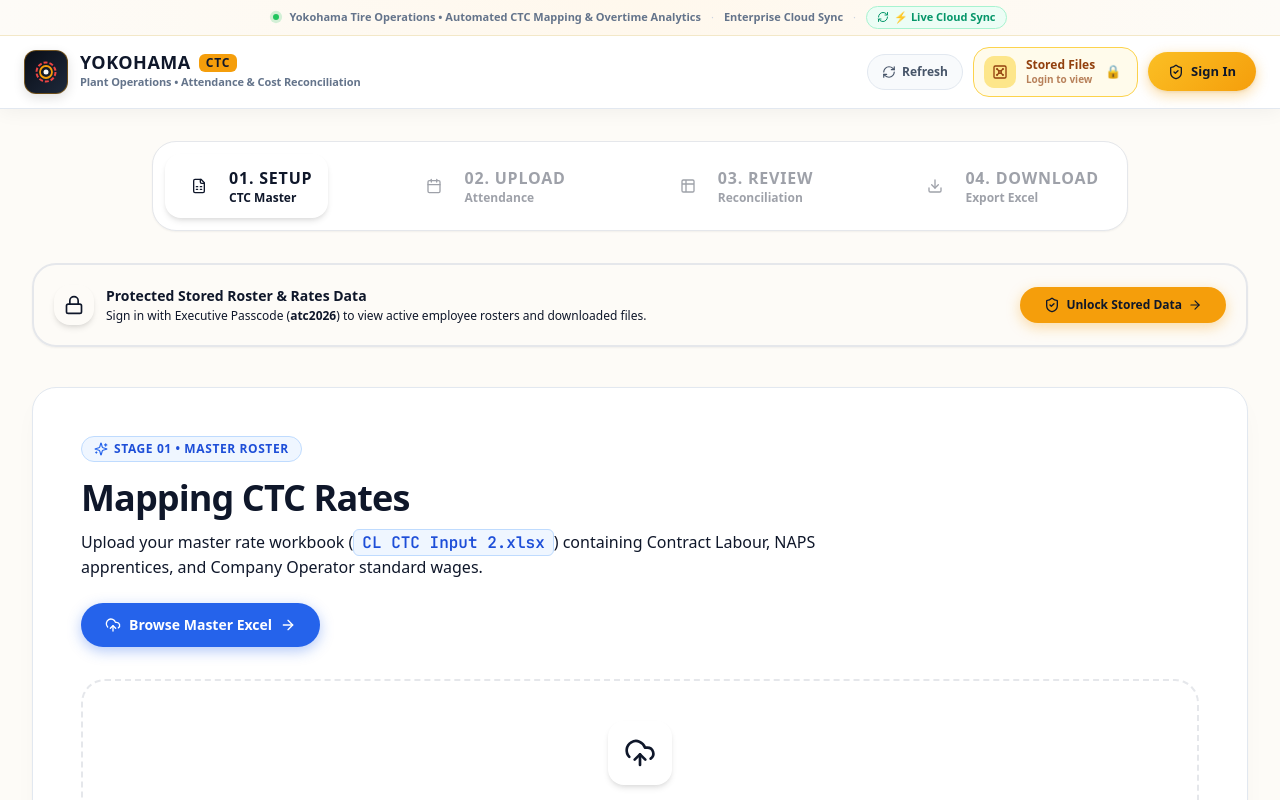
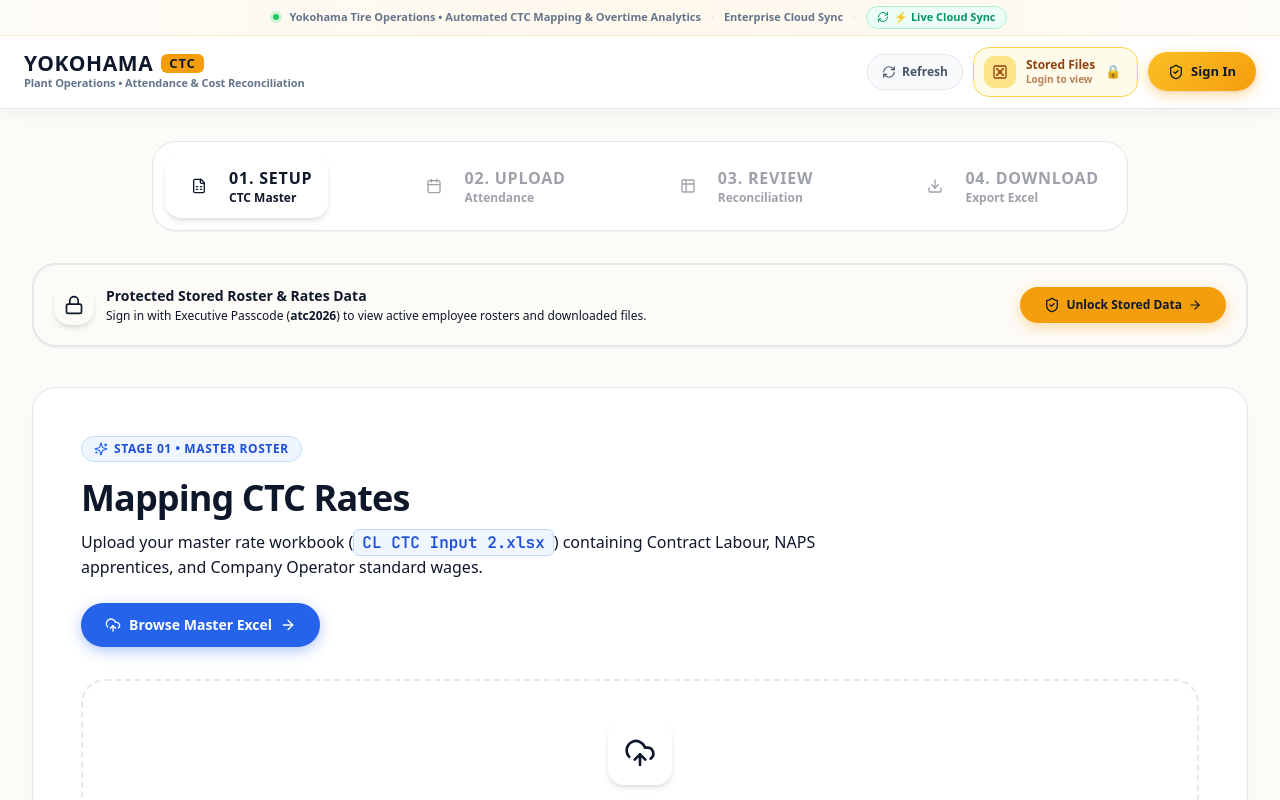
Before and after one commit to ReubenGeoffrey/Yokohama-ctc, a React (Vite) app: page / in a window 1280 px wide. Shown: the top 800 px of the page. Built offline with nearby package versions, Linux system fonts and the light colour scheme; no server answers.

Commit message:
design: remove logo symbol for clean, minimalist, high-end typography

```diff
--- a/src/components/Header.jsx
+++ b/src/components/Header.jsx
@@ -45,13 +45,6 @@
 
           {/* ── Brand ─────────────────────────── */}
           <div className="brand">
-            <div className="brand-logo">
-              <svg className="w-6 h-6" viewBox="0 0 24 24" fill="none" xmlns="http://www.w3.org/2000/svg">
-                <circle cx="12" cy="12" r="9.5" stroke="#ef4444" strokeWidth="2" strokeDasharray="4 2" />
-                <circle cx="12" cy="12" r="6" stroke="#f59e0b" strokeWidth="1.8" />
-                <circle cx="12" cy="12" r="2.5" fill="#f8fafc" />
-              </svg>
-            </div>
             <div className="brand-text">
               <h1 className="brand-name">
                 YOKOHAMA <span className="brand-accent">CTC</span>
--- a/src/index.css
+++ b/src/index.css
@@ -203,33 +203,24 @@
 }
 
 /* Brand */
-.brand { display: flex; align-items: center; gap: 12px; flex-shrink: 0; }
-.brand-logo {
-  position: relative;
-  width: 44px; height: 44px;
-  border-radius: 12px;
-  background: linear-gradient(135deg, #090d16 0%, #1e293b 100%);
-  border: 1.5px solid rgba(245, 158, 11, 0.4);
-  display: flex; align-items: center; justify-content: center;
-  box-shadow: 0 4px 12px rgba(0, 0, 0, 0.12);
-}
+.brand { display: flex; align-items: center; flex-shrink: 0; }
 .brand-text { display: flex; flex-direction: column; }
 .brand-name {
-  font-size: 18px;
+  font-size: 21px;
   font-weight: 900;
   color: #0f172a;
-  letter-spacing: 0.5px;
-  line-height: 1.2;
+  letter-spacing: 0.6px;
+  line-height: 1.15;
   margin: 0;
   display: flex;
   align-items: center;
 }
 .brand-accent {
   font-weight: 900;
-  font-size: 12px;
+  font-size: 13px;
   color: #0f172a;
   margin-left: 8px;
-  padding: 2px 7px;
+  padding: 2px 8px;
   border-radius: 6px;
   background: #f59e0b;
   letter-spacing: 0.8px;
```
